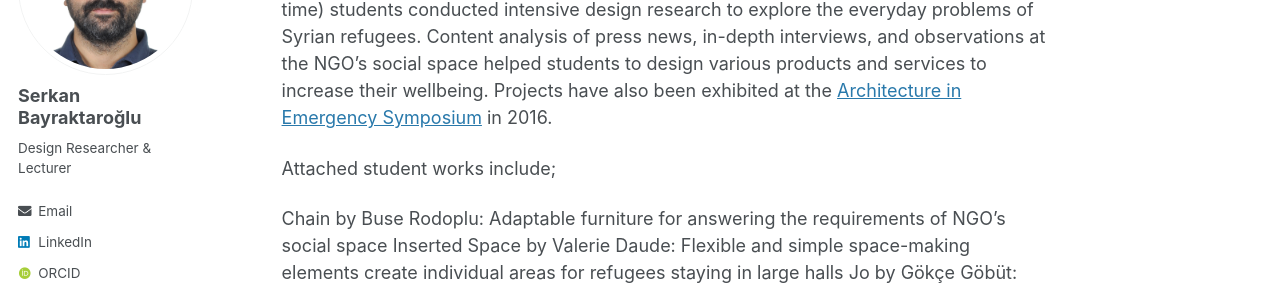
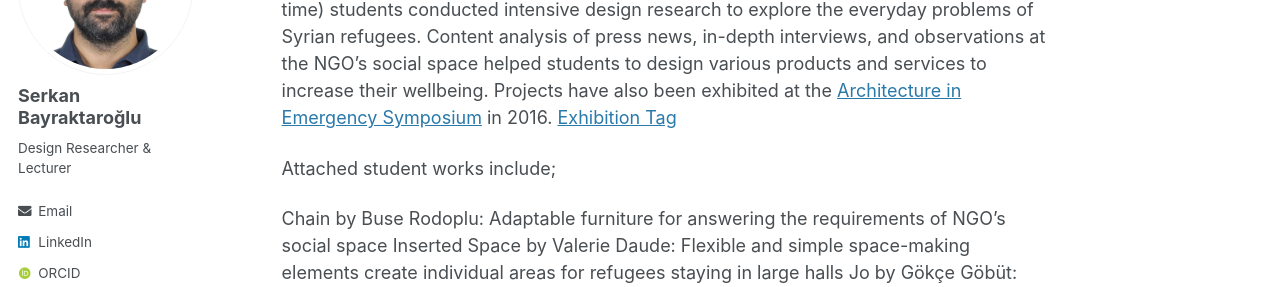
Before and after one commit to serkanbayraktaroglu/serkanbayraktaroglu.github.io, a Jekyll site: the page built from _pages/studio/studio5.md, in a window 1280 px wide and 1253 px high. Shown: the part 218-505 px from the top of the window. Built offline with Jekyll 4.4.1, drawn with Linux system fonts in a browser that asks for light colours; some web fonts are replaced.

Commit message:
Update studio5.md

```diff
--- a/_pages/studio/studio5.md
+++ b/_pages/studio/studio5.md
@@ -27,7 +27,7 @@
   og_image: "teaching/pdp.png"
 ---
 
-In 2016 Autumn, in collaboration with [Small Project Istanbul](https://www.smallprojectsistanbul.org/) (an NGO working for improving conditions of Syrian refugees in Istanbul and I was a board member at that time) students conducted intensive design research to explore the everyday problems of Syrian refugees. Content analysis of press news, in-depth interviews, and observations at the NGO's social space helped students to design various products and services to increase their wellbeing. Projects have also been exhibited at the [Architecture in Emergency Symposium](https://mim.iku.edu.tr/tr/haberler/architecture-emergency-sempozyum) in 2016.
+In 2016 Autumn, in collaboration with [Small Project Istanbul](https://www.smallprojectsistanbul.org/) (an NGO working for improving conditions of Syrian refugees in Istanbul and I was a board member at that time) students conducted intensive design research to explore the everyday problems of Syrian refugees. Content analysis of press news, in-depth interviews, and observations at the NGO's social space helped students to design various products and services to increase their wellbeing. Projects have also been exhibited at the [Architecture in Emergency Symposium](https://mim.iku.edu.tr/tr/haberler/architecture-emergency-sempozyum) in 2016. [Exhibition Tag](/images/studio5/AIESergi.pdf)
 
 Attached student works include;
 
```
